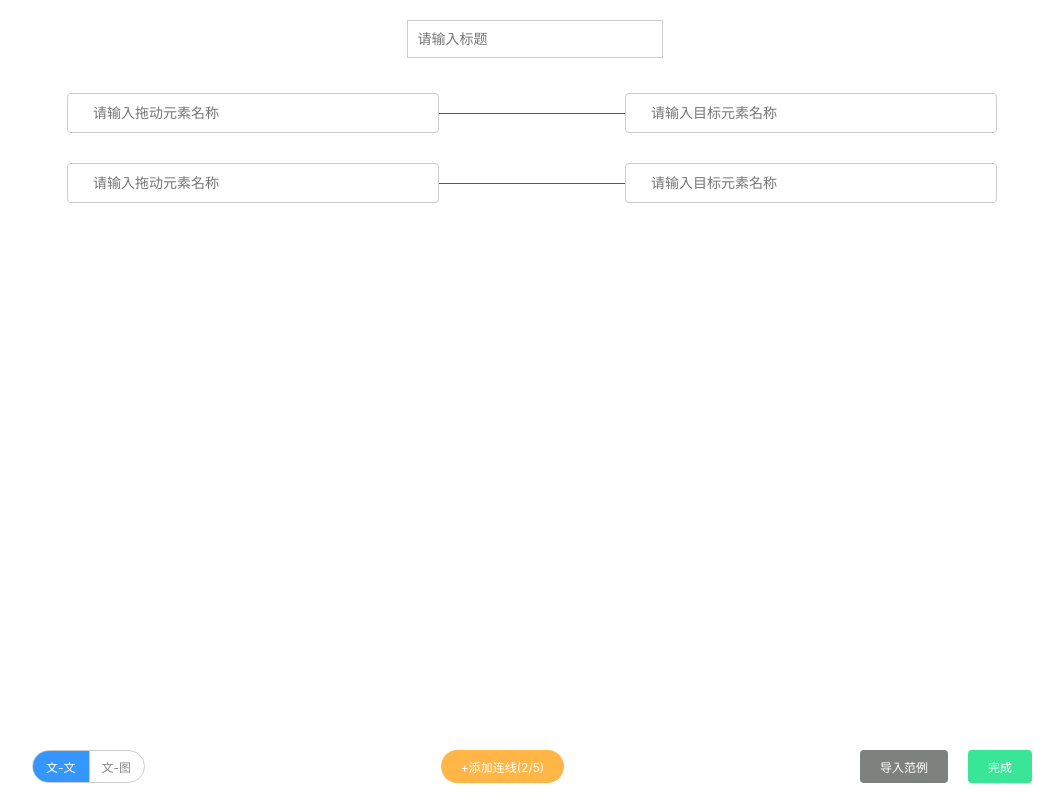
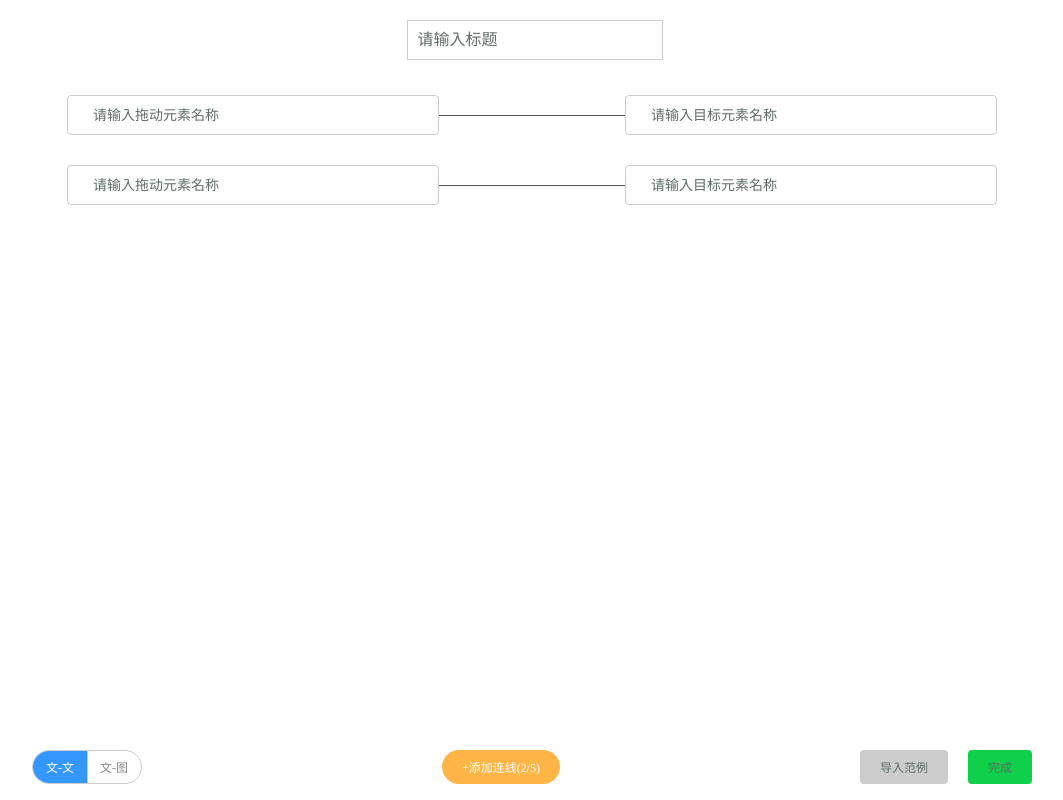
Before and after one commit to niunaibinggan/NetWorkGame, a Nuxt app: page /config in a window 1280 px wide. Shown: the whole page, without its empty margins (108-1171 px from the left). Built offline with nearby package versions, Linux system fonts and the light colour scheme.

Commit message:
config 修改

```diff
--- a/layouts/default.vue
+++ b/layouts/default.vue
@@ -6,8 +6,7 @@
 
 <style>
   html {
-    font-family: "Source Sans Pro", -apple-system, BlinkMacSystemFont, "Segoe UI",
-      Roboto, "Helvetica Neue", Arial, sans-serif;
+    font-family: "Microsoft Yahei";
     font-size: 16px;
     word-spacing: 1px;
     -ms-text-size-adjust: 100%;
@@ -29,6 +28,7 @@
     margin: 0;
     padding: 0;
     box-sizing: border-box;
+    font-family: "Microsoft Yahei";
   }
 
   input,
@@ -53,4 +53,19 @@
   textarea {
     outline: 0;
   }
+
+  ::-webkit-input-placeholder {
+    color: #5f6c65;
+  }
+  :-moz-placeholder {
+    /* Firefox 18- */
+    color: #5f6c65;
+  }
+  ::-moz-placeholder {
+    /* Firefox 19+ */
+    color: #5f6c65;
+  }
+  :-ms-input-placeholder {
+    color: #5f6c65;
+  }
 </style>
--- a/pages/config.vue
+++ b/pages/config.vue
@@ -238,6 +238,7 @@
 <style>
   .root {
     margin: 0 auto;
+    font-family: "Microsoft Yahei";
   }
   .root__question {
     margin: 0 auto;
@@ -379,21 +380,23 @@
     width: 100%;
   }
   .root__title-set input {
+    color: #152c2c;
     border: none;
     border: 1px solid #cccccc;
-    font-size: 14px;
     margin-left: 5px;
     padding: 10px 10px;
     width: 20%;
+    font-family: "微软雅黑";
+    font-size: 16px;
   }
 
   .root__default {
     float: right;
     padding: 8px 20px;
-    background: #7e827f;
+    background: #cccccc;
     font-size: 12px;
     border-radius: 4px;
-    color: #fff;
+    color: #5f6c65;
     cursor: pointer;
     margin-right: 20px;
   }
@@ -401,10 +404,10 @@
   .root__submit {
     float: right;
     padding: 8px 20px;
-    background: #39e698;
+    background: #0ed04b;
     font-size: 12px;
     border-radius: 4px;
-    color: #fff;
+    color: #5f6c65;
     cursor: pointer;
   }
   .root__toggle {
```
